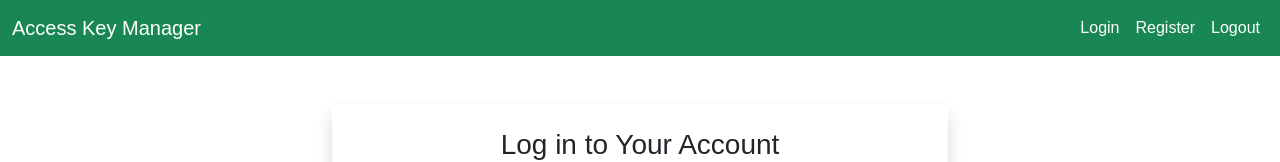
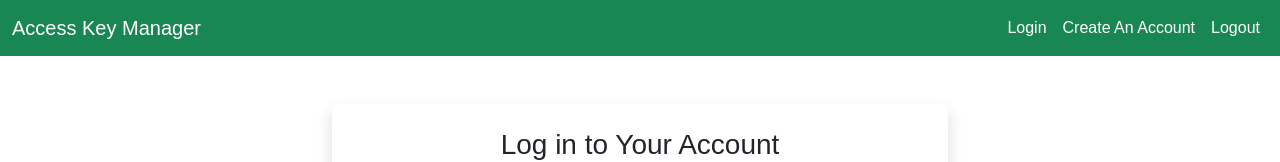
Before and after one commit to josephkojo/frontend, a React (Create React App) app: page / in a window 1280 px wide. Shown: the top 162 px of the page. Built offline with nearby package versions, Linux system fonts and the light colour scheme.

Commit message:
added some changes in the navbar

```diff
--- a/src/Pages/Nav.jsx
+++ b/src/Pages/Nav.jsx
@@ -29,7 +29,7 @@ const Nav = () => {
                 <Link className="nav-link" to="/" style={{ color: '#fff' }}>Login</Link>
               </li>
               <li className="nav-item">
-                <Link className="nav-link" to="/register" style={{ color: '#fff' }}>Register</Link>
+                <Link className="nav-link" to="/register" style={{ color: '#fff' }}>Create An Account</Link>
               </li>
               <li className="nav-item">
                 <span className="nav-link" onClick={handleShowLogoutModal} style={{ cursor: 'pointer', color: '#fff' }}>Logout</span>
```
